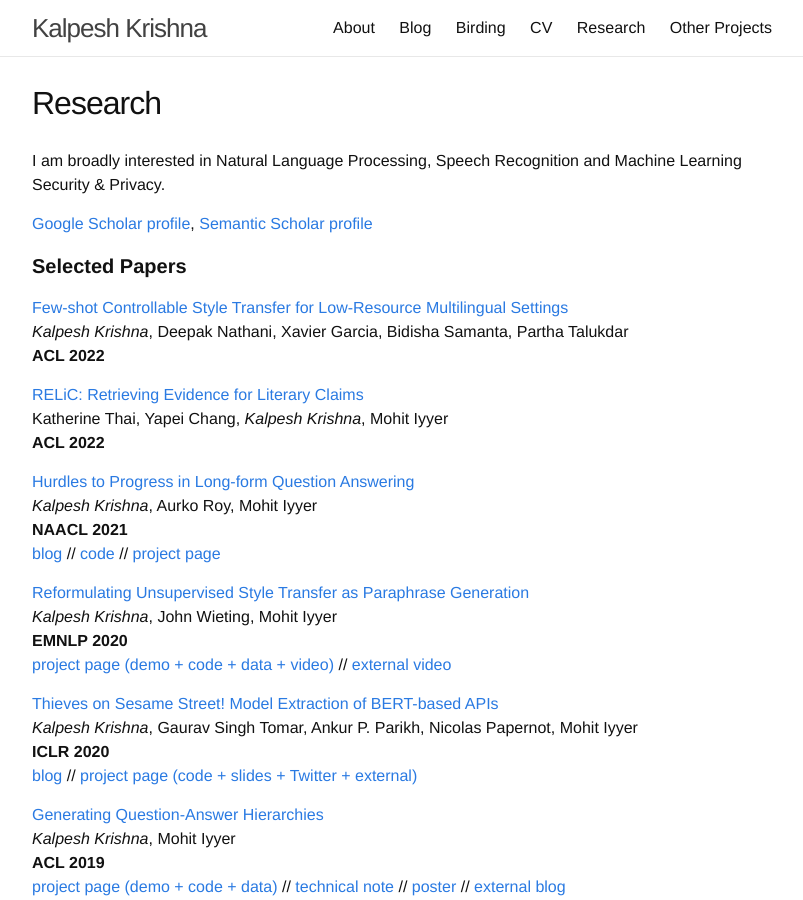
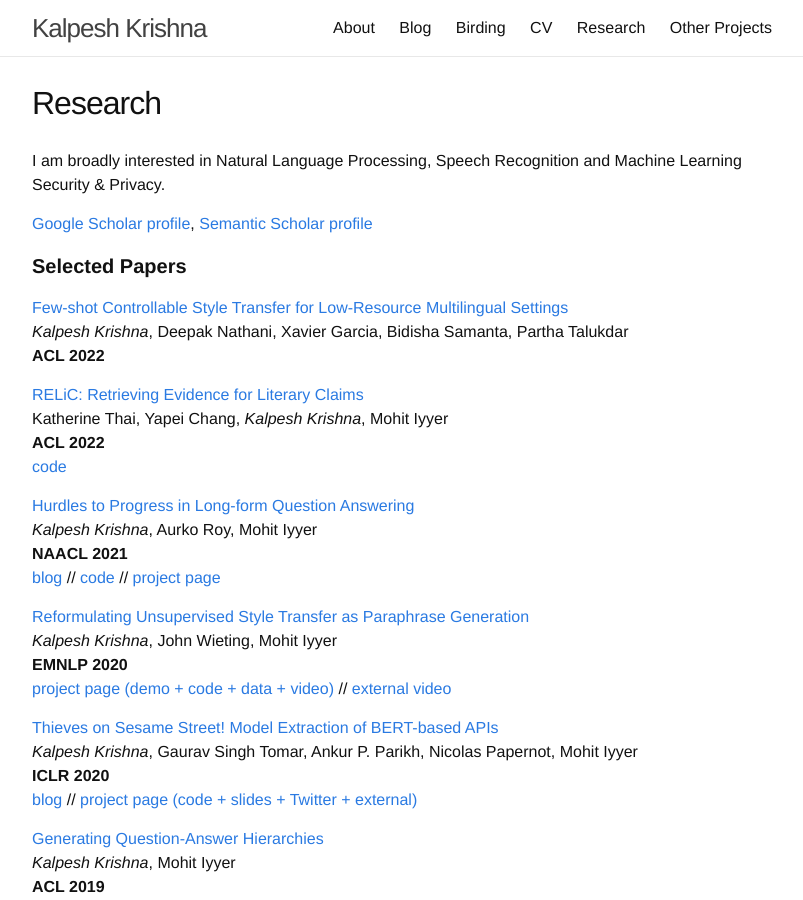
Before and after one commit to martiansideofthemoon/martiansideofthemoon.github.io, a Jekyll site: the page built from _pages/research.md, in a window 1280 px wide and 900 px high. Shown: the whole window, without its empty margins (238-1041 px from the left). Built offline with Jekyll 4.4.1, drawn with Linux system fonts in a browser that asks for light colours; comment, search, counter and statistics services are not loaded.

Commit message:
Update research.md

```diff
--- a/_pages/research.md
+++ b/_pages/research.md
@@ -17,6 +17,7 @@ I am broadly interested in Natural Language Processing, Speech Recognition and M
 [RELiC: Retrieving Evidence for Literary Claims](https://openreview.net/forum?id=xcelRQScTjP)
 Katherine Thai, Yapei Chang, *Kalpesh Krishna*, Mohit Iyyer
 **ACL 2022**
+[code](https://github.com/martiansideofthemoon/relic-retrieval)
 
 [Hurdles to Progress in Long-form Question Answering](https://arxiv.org/abs/2103.06332)
 *Kalpesh Krishna*, Aurko Roy, Mohit Iyyer
```
